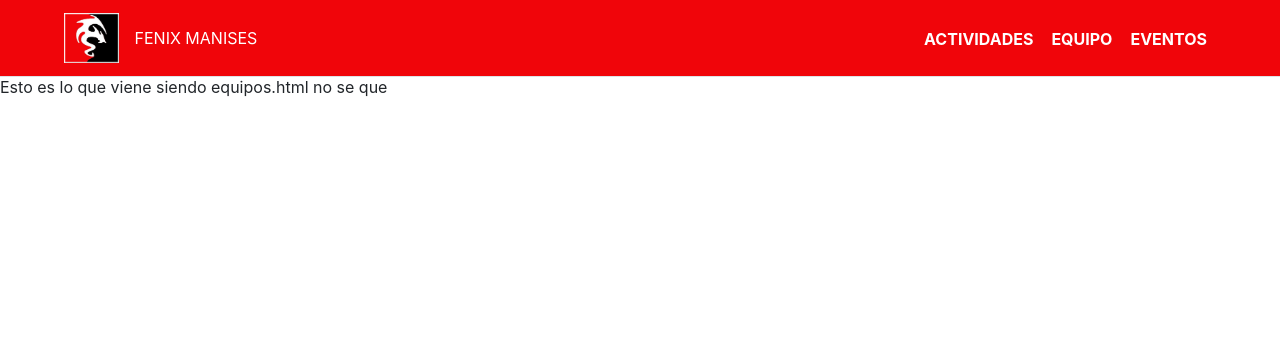
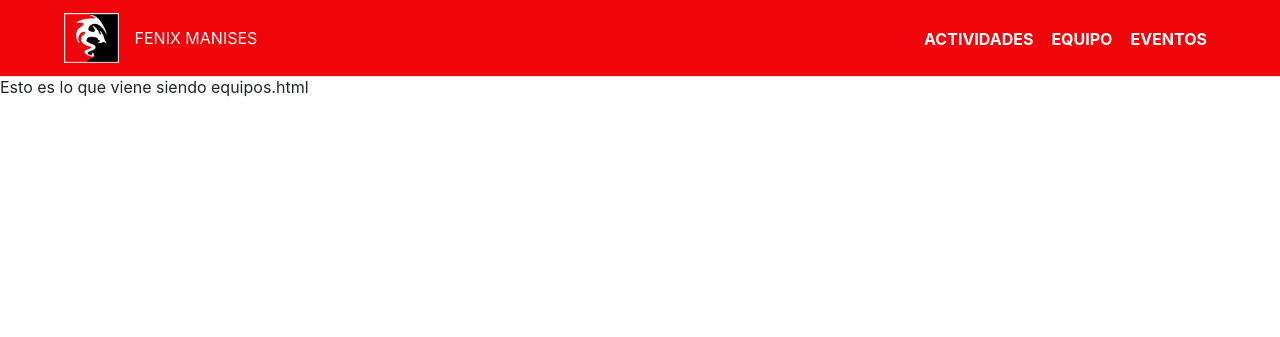
Before and after one commit to Idafrosk8679/ProyectoPiscina, a Symfony app: template proyectoPiscina/templates/equipos/index.html.twig in a window 1280 px wide. Shown: the top 337 px of the page. Run offline with Twig, Linux system fonts and the light colour scheme; the template is opened without the code that fills it, so the values that code supplies are empty; some libraries are stand-ins or nearby versions.

Commit message:
Revert "Cambios minimos"
This reverts commit 249eb801de8b39b25131ebd0a9bd50bf19b32d57.

```diff
--- a/proyectoPiscina/src/Controller/ActividadesController.php
+++ b/proyectoPiscina/src/Controller/ActividadesController.php
@@ -12,7 +12,6 @@ class ActividadesController extends AbstractController
      */
     public function index()
     {
-        //
 
         return $this->render('actividades/index.html.twig', [
             'controller_name' => 'ActividadesController',
--- a/proyectoPiscina/src/Controller/AppController.php
+++ b/proyectoPiscina/src/Controller/AppController.php
@@ -13,8 +13,7 @@ class AppController extends AbstractController
     public function index()
     {
 
-        //Este es un controller totalmente vacio que no enlaza a ningun sitio
-        //pero estar hecho para algun futuro esta
+        //Este es un controller totalmente vacio que no enlaza a ningun sitio, pero estar hecho para algun futuro esta
 
         return $this->render('app/index.html.twig', [
             'controller_name' => 'AppController',
--- a/proyectoPiscina/src/Controller/EquiposController.php
+++ b/proyectoPiscina/src/Controller/EquiposController.php
@@ -12,7 +12,6 @@ class EquiposController extends AbstractController
      */
     public function index()
     {
-        //
 
         return $this->render('equipos/index.html.twig', [
             'controller_name' => 'EquiposController',
--- a/proyectoPiscina/templates/actividades/index.html.twig
+++ b/proyectoPiscina/templates/actividades/index.html.twig
@@ -7,7 +7,7 @@
 
 	<div class="tab-content" id="nav-tabContent">
 
-    Esto es lo que viene siendo actividades.html no se que
+    Esto es lo que viene siendo actividades.html
 
 	</div>
 </div>{% endblock %}
--- a/proyectoPiscina/templates/equipos/index.html.twig
+++ b/proyectoPiscina/templates/equipos/index.html.twig
@@ -7,7 +7,7 @@
 
 	<div class="tab-content" id="nav-tabContent">
 
-    Esto es lo que viene siendo equipos.html no se que
+    Esto es lo que viene siendo equipos.html
 
 	</div>
 </div>{% endblock %}
```
